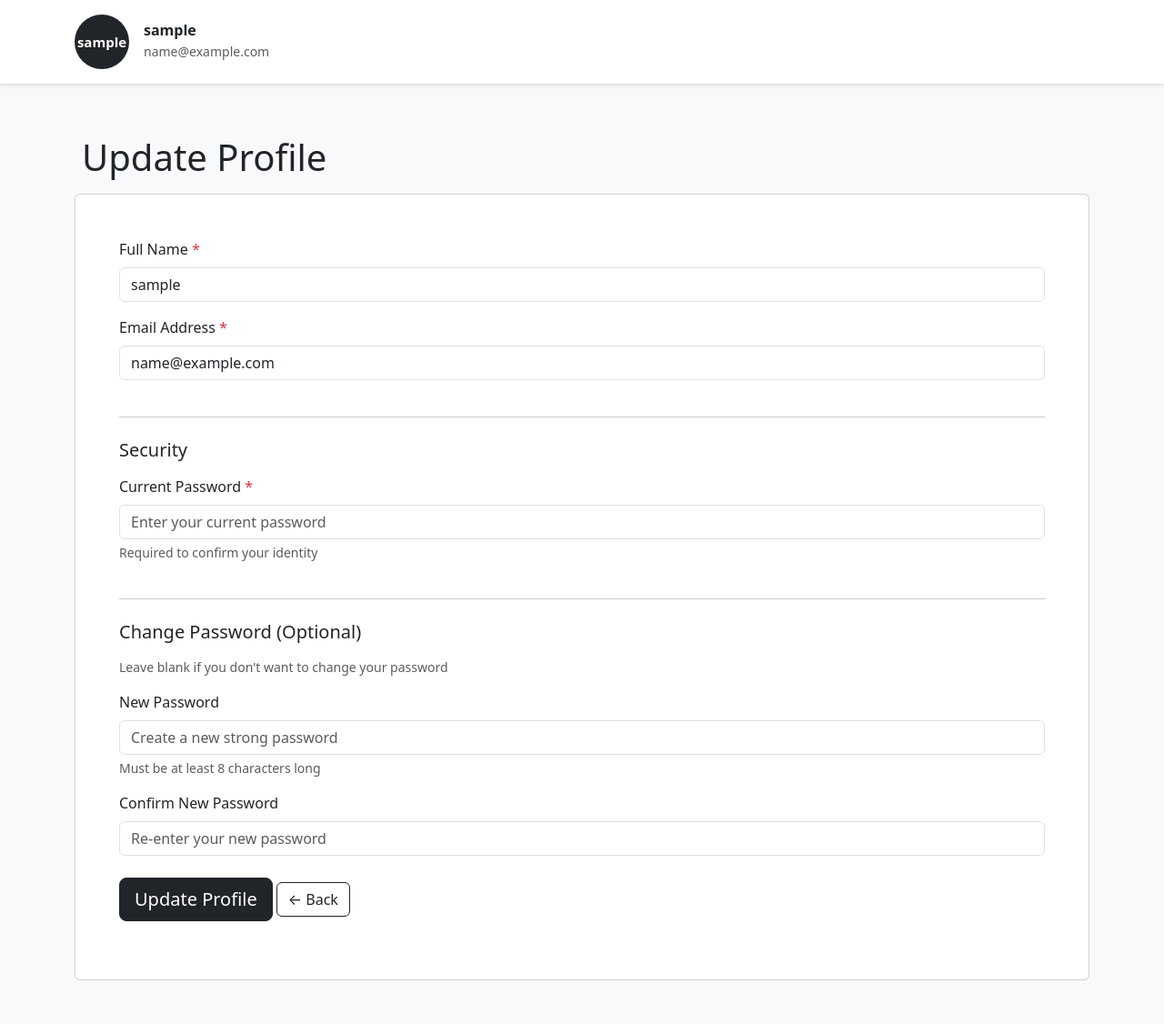
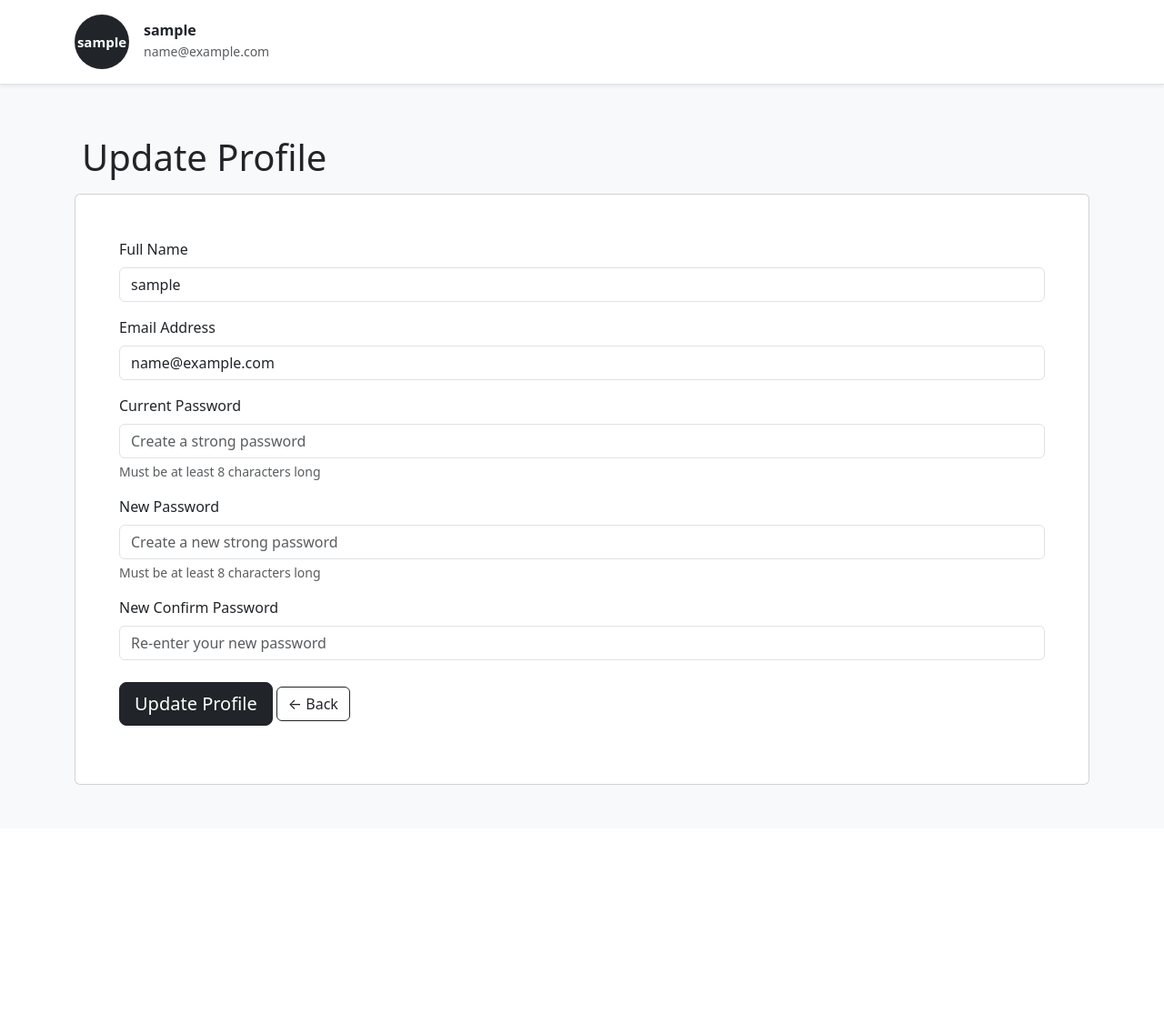
Before and after one commit to humayuu/ToDo-App, a PHP site: page /tasks/profile.php in a window 1280 px wide. Shown: the whole page at 91% size. After the commit the page ends 863 px from the top, so only its background shows below. Run offline with PHP 8.4, Linux system fonts and the light colour scheme; the visitor is signed in with stand-in values (Sample User, id 1).

Commit message:
update Profile

```diff
--- a/tasks/profile.php
+++ b/tasks/profile.php
@@ -2,180 +2,104 @@
 session_start();
 require '../config/db.php';
 
-// Check if user is logged in
-if (!isset($_SESSION['loggedIn']) || $_SESSION['loggedIn'] !== true) {
+if (isset($_SESSION['loggedIn']) == false) {
     header('Location: ../index.php?loginFirst=1');
     exit;
 }
 
-// Check database connection
-if (!isset($conn)) {
-    die('Database connection failed');
+
+// Fetch User Data
+if (isset($_SESSION['userId'])) {
+    $id = $_SESSION['userId'];
+    $sql = $conn->prepare('SELECT * FROM users_tbl WHERE id = :id');
+    $sql->bindParam(':id', $id);
+    $sql->execute();
+    $user = $sql->fetch();
 }
 
-// Fetch User Data
-$user = null;
-if (isset($_SESSION['userId'])) {
-    $id = (int)$_SESSION['userId'];
-    try {
-        $sql = $conn->prepare('SELECT * FROM users_tbl WHERE id = :id');
-        $sql->bindParam(':id', $id, PDO::PARAM_INT);
-        $sql->execute();
-        $user = $sql->fetch(PDO::FETCH_ASSOC);
+// Generate CSRF TOken
+if (empty($_SESSION['__csrf'])) {
+    $_SESSION['__csrf'] = bin2hex((random_bytes(32)));
+}
 
-        if (!$user) {
-            session_destroy();
-            header('Location: ../index.php?sessionExpired=1');
+if ($_SERVER['REQUEST_METHOD'] === 'POST' && isset($_POST['isSubmitted'])) {
+    if (!hash_equals($_SESSION['__csrf'], $_POST['__csrf'])) {
+        header('Location: ' . basename(__FILE__) . '?csrfError=1');
         exit;
     }
-    } catch (PDOException $e) {
-        error_log('Database error: ' . $e->getMessage());
-        die('An error occurred. Please try again later.');
-    }
+    $oldName     = htmlspecialchars($user['user_fullname']);
+    $oldEmail    = htmlspecialchars($user['user_email']);
+    $oldPassword = $user['user_password'];
+
+    $newName = null;
+    $newEmail = null;
+    $name = filter_var(trim($_POST['fullname']), FILTER_SANITIZE_SPECIAL_CHARS);
+    $email = filter_var(trim($_POST['email']), FILTER_VALIDATE_EMAIL);
+    $currentPassword = filter_var(trim($_POST['currentPassword']));
+    $newPassword = filter_var(trim($_POST['newPassword']));
+    $confirmPassword = filter_var(trim($_POST['confirmPassword']));
+
+
+    // Validations
+    if (empty($name) || empty($email) || empty($currentPassword)) {
+        header('Location: ' . basename(__FILE__) . '?emptyFields=1');
+        exit;
+    } elseif (!password_verify($currentPassword, $oldPassword)) {
+        header('Location: ' . basename(__FILE__) . '?currentPasswordError=1');
+        exit;
+    } elseif ($newPassword !== $confirmPassword) {
+        header('Location: ' . basename(__FILE__) . '?confirmPasswordError=1');
+        exit;
     }
 
-// Generate CSRF Token
-if (empty($_SESSION['__csrf'])) {
-    $_SESSION['__csrf'] = bin2hex(random_bytes(32));
+    if (isset($name)) {
+        $newName = $name;
+    } else {
+        $newName = $oldName;
     }
 
-// Initialize error array for displaying messages
-$errors = [];
-$success = false;
-
-// Handle Form Submission
-if ($_SERVER['REQUEST_METHOD'] === 'POST' && isset($_POST['isSubmitted'])) {
-
-    // Validate CSRF Token
-    if (!isset($_POST['__csrf']) || !hash_equals($_SESSION['__csrf'], $_POST['__csrf'])) {
-        $errors[] = 'Security validation failed. Please try again.';
+    if (isset($email)) {
+        $newEmail = $email;
     } else {
-
-        // Sanitize and validate inputs
-        $name = trim($_POST['fullname'] ?? '');
-        $email = trim($_POST['email'] ?? '');
-        $currentPassword = $_POST['currentPassword'] ?? '';
-        $newPassword = $_POST['newPassword'] ?? '';
-        $confirmPassword = $_POST['confirmPassword'] ?? '';
-
-        // Validation: Required fields
-        if (empty($name)) {
-            $errors[] = 'Full name is required.';
-        } elseif (strlen($name) > 100) {
-            $errors[] = 'Full name must not exceed 100 characters.';
+        $newEmail = $oldEmail;
     }
 
-        // Validate email
-        if (empty($email)) {
-            $errors[] = 'Email address is required.';
-        } elseif (!filter_var($email, FILTER_VALIDATE_EMAIL)) {
-            $errors[] = 'Please enter a valid email address.';
-        } elseif (strlen($email) > 255) {
-            $errors[] = 'Email must not exceed 255 characters.';
-        }
 
-        // Validate current password
-        if (empty($currentPassword)) {
-            $errors[] = 'Current password is required to make changes.';
-        } elseif (!password_verify($currentPassword, $user['user_password'])) {
-            $errors[] = 'Current password is incorrect.';
-        }
+    // Hash New password
+    $hashPassword = password_hash($newPassword, PASSWORD_DEFAULT);
+    $id = $_SESSION['userId'];
 
-        // Determine if password change is requested
-        $changePassword = !empty($newPassword) || !empty($confirmPassword);
-        $finalPassword = $user['user_password']; // Keep old password by default
 
-        if ($changePassword) {
-            // Validate new password
-            if (empty($newPassword)) {
-                $errors[] = 'New password is required.';
-            } elseif (strlen($newPassword) < 8) {
-                $errors[] = 'New password must be at least 8 characters long.';
-            }
+    // Update Data in Database
 
-            if (empty($confirmPassword)) {
-                $errors[] = 'Please confirm your new password.';
-            }
-
-            if (!empty($newPassword) && !empty($confirmPassword)) {
-                if ($newPassword !== $confirmPassword) {
-                    $errors[] = 'New passwords do not match.';
-                } else {
-                    // Hash the new password
-                    $finalPassword = password_hash($newPassword, PASSWORD_DEFAULT);
-                }
-            }
-        }
-
-        // Check for duplicate email (if email is being changed)
-        if (empty($errors) && $email !== $user['user_email']) {
-            try {
-                $emailCheck = $conn->prepare('SELECT id FROM users_tbl WHERE user_email = :email AND id != :id');
-                $emailCheck->bindParam(':email', $email, PDO::PARAM_STR);
-                $emailCheck->bindParam(':id', $id, PDO::PARAM_INT);
-                $emailCheck->execute();
-
-                if ($emailCheck->fetch()) {
-                    $errors[] = 'This email address is already in use by another account.';
-                }
-            } catch (PDOException $e) {
-                error_log('Email check error: ' . $e->getMessage());
-                $errors[] = 'An error occurred. Please try again.';
-            }
-        }
-
-        // Update database if no errors
-        if (empty($errors)) {
     try {
         $conn->beginTransaction();
 
         $stmt = $conn->prepare('UPDATE users_tbl
-                                       SET user_fullname = :fname,
-                                           user_email = :uemail,
-                                           user_password = :upassword
+                                             SET user_fullname  = :fname,
+                                                 user_email     = :uemail,
+                                                 user_password  = :upassword
                                             WHERE id = :id');
-
-                $stmt->bindParam(':id', $id, PDO::PARAM_INT);
-                $stmt->bindParam(':fname', $name, PDO::PARAM_STR);
-                $stmt->bindParam(':uemail', $email, PDO::PARAM_STR);
-                $stmt->bindParam(':upassword', $finalPassword, PDO::PARAM_STR);
-
+        $stmt->bindParam(':id', $id);
+        $stmt->bindParam(':fname', $newName);
+        $stmt->bindParam(':uemail', $newEmail);
+        $stmt->bindParam(':upassword', $hashPassword);
         $result = $stmt->execute();
-
         if ($result) {
-                    // Update session data
-                    $_SESSION['userName'] = $name;
-                    $_SESSION['userEmail'] = $email;
-
-                    // Regenerate CSRF token after successful update
-                    $_SESSION['__csrf'] = bin2hex(random_bytes(32));
-
-                    // Log the update (optional but recommended)
-                    error_log("Profile updated for user ID: $id");
-
             $conn->commit();
-
-                    // Set success flag
-                    $success = true;
-
-                    // Update local user variable to reflect changes
-                    $user['user_fullname'] = $name;
-                    $user['user_email'] = $email;
-                    $user['user_password'] = $finalPassword;
-
-                } else {
+            header('Location: index.php?success=1');
+            exit;
+        }
+    } catch (Exception $e) {
         $conn->rollBack();
-                    $errors[] = 'Failed to update profile. Please try again.';
+        throw new Exception('Profile Update Error ' . $e->getMessage());
+    }
 }
 
-            } catch (PDOException $e) {
-                $conn->rollBack();
-                error_log('Profile update error: ' . $e->getMessage());
-                $errors[] = 'An error occurred while updating your profile. Please try again.';
-            }
-        }
-    }
-}
+
+
+
+
 
 require '../includes/header.php'; ?>
 
@@ -203,84 +127,51 @@ require '../includes/header.php'; ?>
     <!-- Main Content -->
     <div class="container py-5">
         <h1 class="p-2">Update Profile</h1>
-
-        <!-- Success Message -->
-        <?php if ($success): ?>
-        <div class="alert alert-success alert-dismissible fade show" role="alert">
-            <strong>Success!</strong> Your profile has been updated successfully.
-            <button type="button" class="btn-close" data-bs-dismiss="alert" aria-label="Close"></button>
-        </div>
-        <?php endif; ?>
-
-        <!-- Error Messages -->
-        <?php if (!empty($errors)): ?>
-        <div class="alert alert-danger alert-dismissible fade show" role="alert">
-            <strong>Error!</strong> Please fix the following issues:
-            <ul class="mb-0 mt-2">
-                <?php foreach ($errors as $error): ?>
-                <li><?= htmlspecialchars($error) ?></li>
-                <?php endforeach; ?>
-            </ul>
-            <button type="button" class="btn-close" data-bs-dismiss="alert" aria-label="Close"></button>
-        </div>
-        <?php endif; ?>
-
-        <form method="post" action="<?= htmlspecialchars($_SERVER['PHP_SELF']) ?>" class="card p-5">
+        <form method="post" action="<?= htmlspecialchars(basename(__FILE__)) ?>" class="card p-5">
             <input type="hidden" name="__csrf" value="<?= htmlspecialchars($_SESSION['__csrf']) ?>">
 
             <!-- Full Name -->
             <div class="mb-3">
-                <label for="fullname" class="form-label">Full Name <span class="text-danger">*</span></label>
-                <input type="text"
-                    class="form-control <?= isset($errors[0]) && strpos($errors[0], 'name') !== false ? 'is-invalid' : '' ?>"
-                    id="fullname" name="fullname" placeholder="John Doe" maxlength="100"
-                    value="<?= htmlspecialchars($user['user_fullname']) ?>" required>
+                <label for="fullname" class="form-label">Full Name</label>
+                <input type="text" class="form-control" id="fullname" name="fullname" placeholder="John Doe"
+                    value="<?= htmlspecialchars($user['user_fullname']) ?>">
             </div>
 
             <!-- Email -->
             <div class="mb-3">
-                <label for="email" class="form-label">Email Address <span class="text-danger">*</span></label>
+                <label for="email" class="form-label">Email Address</label>
                 <input type="email" class="form-control" id="email" name="email" placeholder="your.email@example.com"
-                    maxlength="255" value="<?= htmlspecialchars($user['user_email']) ?>" required>
+                    value="<?= htmlspecialchars($user['user_email']) ?>">
             </div>
-
-            <hr class="my-4">
-            <h5 class="mb-3">Security</h5>
 
             <!-- Current Password -->
             <div class="mb-3">
-                <label for="currentPassword" class="form-label">Current Password <span
-                        class="text-danger">*</span></label>
-                <input type="password" class="form-control" id="currentPassword" name="currentPassword"
-                    placeholder="Enter your current password" autocomplete="current-password" required>
-                <div class="form-text">Required to confirm your identity</div>
+                <label for="password" class="form-label">Current Password</label>
+                <input type="password" class="form-control" id="password" name="currentPassword"
+                    placeholder="Create a strong password" autocomplete="off">
+                <div class="form-text">Must be at least 8 characters long</div>
             </div>
-
-            <hr class="my-4">
-            <h5 class="mb-3">Change Password (Optional)</h5>
-            <p class="text-muted small">Leave blank if you don't want to change your password</p>
 
             <!-- New Password -->
             <div class="mb-3">
-                <label for="newPassword" class="form-label">New Password</label>
-                <input type="password" class="form-control" id="newPassword" name="newPassword"
-                    placeholder="Create a new strong password" autocomplete="new-password" minlength="8">
+                <label for="password" class="form-label">New Password</label>
+                <input type="password" class="form-control" id="password" name="newPassword"
+                    placeholder="Create a new strong password">
                 <div class="form-text">Must be at least 8 characters long</div>
             </div>
 
             <!-- Confirm Password -->
             <div class="mb-4">
-                <label for="confirmPassword" class="form-label">Confirm New Password</label>
+                <label for="confirmPassword" class="form-label">New Confirm Password</label>
                 <input type="password" class="form-control" id="confirmPassword" name="confirmPassword"
-                    placeholder="Re-enter your new password" autocomplete="new-password" minlength="8">
+                    placeholder="Re-enter your new password">
             </div>
-
             <!-- Update Button -->
-            <div class="mb-3">
+            <div class=" mb-3">
                 <button type="submit" name="isSubmitted" class="btn btn-dark btn-lg">
                     Update Profile
                 </button>
-                <a href="index.php" class="btn btn-outline-dark">
+                <a href="index.php" type="submit" class="btn btn-outline-dark ">
                     ← Back
                 </a>
             </div>
@@ -289,8 +180,4 @@ require '../includes/header.php'; ?>
     </div>
 
     <?php require '../includes/footer.php'; ?>
-</body>
-
-</html>
-
-<?php $conn = null ?>
+    <?php $conn = null; ?>
```
Lines whose indentation alone changed are shown as unchanged.
